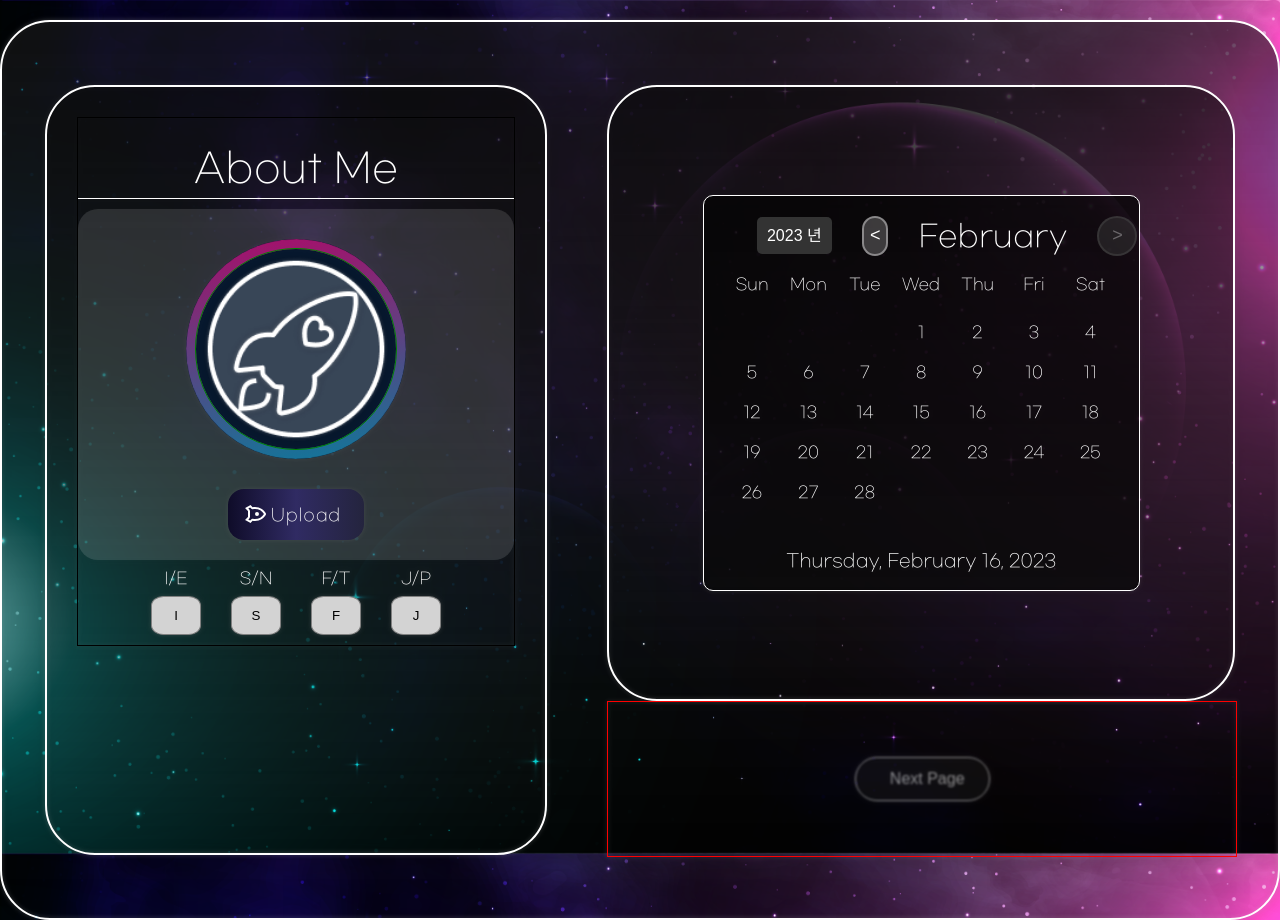
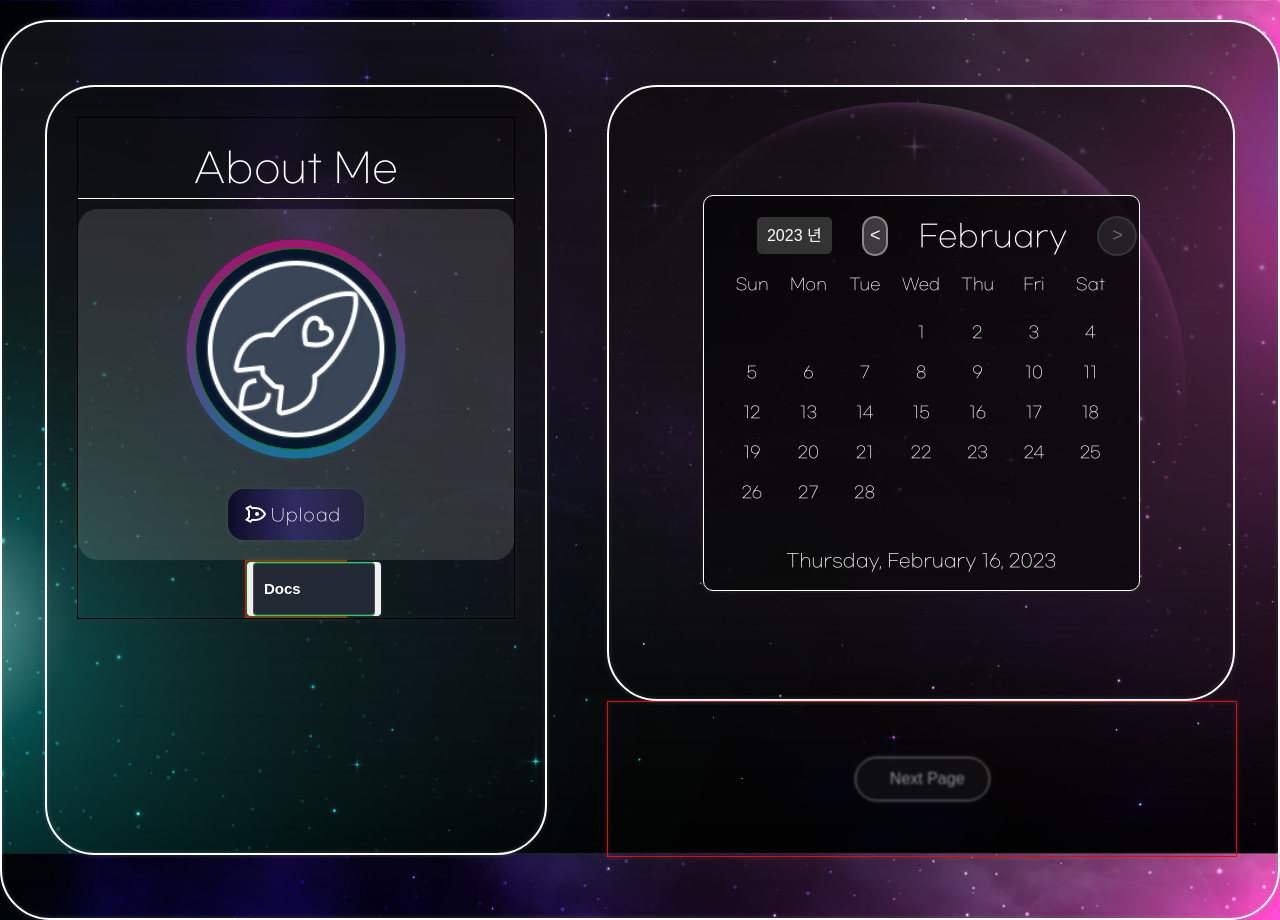
Before and after one commit to Hoony-JSG/RendezBoo, a React (Create React App) app in the folder A107-front/a107-app/: page /join in a window 1280 px wide. Built offline with nearby package versions, Linux system fonts and the light colour scheme.

Commit message:
feat: MBTI 버튼 생성

```diff
--- /dev/null
+++ b/A107-front/a107-app/src/Styles/MBTIBtnStyle.css
@@ -0,0 +1,73 @@
+.MBTIBtn_container {
+  border: 1px solid green;
+}
+
+.MBTIBtn_download-button {
+  position: relative;
+  border-width: 0;
+  color: white;
+  font-size: 15px;
+  font-weight: 600;
+  border-radius: 4px;
+  z-index: 1;
+}
+
+.MBTIBtn_download-button .MBTIBtn_docs {
+  display: flex;
+  align-items: center;
+  justify-content: space-between;
+  gap: 10px;
+  height: 50px;
+  width: 100px;
+  /* min-height: 40px; */
+  padding: 0 10px;
+  border-radius: 4px;
+  z-index: 1;
+  background-color: #242a35;
+  border: solid 1px #e8e8e82d;
+  transition: all 0.5s cubic-bezier(0.77, 0, 0.175, 1);
+}
+
+.MBTIBtn_download-button:hover {
+  box-shadow: rgba(0, 0, 0, 0.25) 0px 54px 55px,
+    rgba(0, 0, 0, 0.12) 0px -12px 30px, rgba(0, 0, 0, 0.12) 0px 4px 6px,
+    rgba(0, 0, 0, 0.17) 0px 12px 13px, rgba(0, 0, 0, 0.09) 0px -3px 5px;
+}
+
+.MBTIBtn_download {
+  position: absolute;
+  inset: 0;
+  display: flex;
+  align-items: center;
+  justify-content: center;
+  max-width: 90%;
+  margin: 0 auto;
+  z-index: -1;
+  border-radius: 4px;
+  transform: translateY(0%);
+  background-color: #01e056;
+  border: solid 1px #01e0572d;
+  transition: all 0.5s cubic-bezier(0.77, 0, 0.175, 1);
+}
+
+.MBTIBtn_download-button:hover .MBTIBtn_download {
+  transform: translateY(100%);
+}
+
+.MBTIBtn_download .MBTIBtn_download {
+  animation: MBTIBtn_docs 1s infinite;
+}
+
+@keyframes MBTIBtn_docs {
+  0% {
+    transform: translateY(0%);
+  }
+
+  50% {
+    transform: translateY(-15%);
+  }
+
+  100% {
+    transform: translateY(0%);
+  }
+}
--- a/A107-front/a107-app/src/Styles/MBTISelectorStyle.css
+++ b/A107-front/a107-app/src/Styles/MBTISelectorStyle.css
@@ -11,11 +11,11 @@
   width: 80px;
 }
 
-.mbti-selector-item div {
+.mbti-selector-item .mbti-selector-item-div {
   margin: 10px;
 }
 
-.mbti-selector-item button {
+.mbti-selector-item .mbti-selector-item-button {
   margin-bottom: 10px;
   cursor: pointer;
   border-radius: 25%;
@@ -24,3 +24,8 @@
   border: 1px solid gray;
   background-color: lightgray;
 }
+
+.MBTISelector_btn {
+  width: 100px;
+  border: 1px solid red;
+}
--- /dev/null
+++ b/A107-front/a107-app/src/components/JoinComponents/MBTIBtn.jsx
@@ -0,0 +1,14 @@
+import '../../Styles/MBTIBtnStyle.css'
+
+const MBTIBtn = (props) => {
+  return (
+    <div className="MBTIBtn_container">
+      <button className="MBTIBtn_download-button">
+        <div className="MBTIBtn_docs">Docs</div>
+        <div className="MBTIBtn_download">New</div>
+      </button>
+    </div>
+  )
+}
+
+export default MBTIBtn
--- a/A107-front/a107-app/src/components/JoinComponents/MBTISelector.jsx
+++ b/A107-front/a107-app/src/components/JoinComponents/MBTISelector.jsx
@@ -1,5 +1,6 @@
 import { useEffect, useState } from 'react'
 import '../../Styles/MBTISelectorStyle.css'
+import MBTIBtn from './MBTIBtn'
 const MBTISelector = (props) => {
   const [MBTI, setMBTI] = useState({
     I: 'I',
@@ -34,28 +35,44 @@ const MBTISelector = (props) => {
   return (
     <div className="mbti-selector">
       <div className="mbti-selector-item">
+        <div className="MBTISelector_btn">
+          <MBTIBtn />
+        </div>
+        {/*
         <div>I/E</div>
-        <button onClick={() => updateMBTI('IE')}>
-          <div>{MBTI.I}</div>
+        <button
+          className="mbti-selector-item-button"
+          onClick={() => updateMBTI('IE')}
+        >
+          <div className="mbti-selector-item-div">{MBTI.I}</div>
         </button>
       </div>
       <div className="mbti-selector-item">
         <div>S/N</div>
-        <button onClick={() => updateMBTI('SN')}>
-          <div>{MBTI.S}</div>
+        <button
+          className="mbti-selector-item-button"
+          onClick={() => updateMBTI('SN')}
+        >
+          <div className="mbti-selector-item-div">{MBTI.S}</div>
         </button>
       </div>
       <div className="mbti-selector-item">
         <div>F/T</div>
-        <button onClick={() => updateMBTI('TF')}>
-          <div>{MBTI.F}</div>
+        <button
+          className="mbti-selector-item-button"
+          onClick={() => updateMBTI('TF')}
+        >
+          <div className="mbti-selector-item-div">{MBTI.F}</div>
         </button>
       </div>
       <div className="mbti-selector-item">
         <div>J/P</div>
-        <button onClick={() => updateMBTI('PJ')}>
-          <div>{MBTI.J}</div>
-        </button>
+        <button
+          className="mbti-selector-item-button"
+          onClick={() => updateMBTI('PJ')}
+        >
+          <div className="mbti-selector-item-div">{MBTI.J}</div>
+        </button> */}
       </div>
     </div>
   )
```
